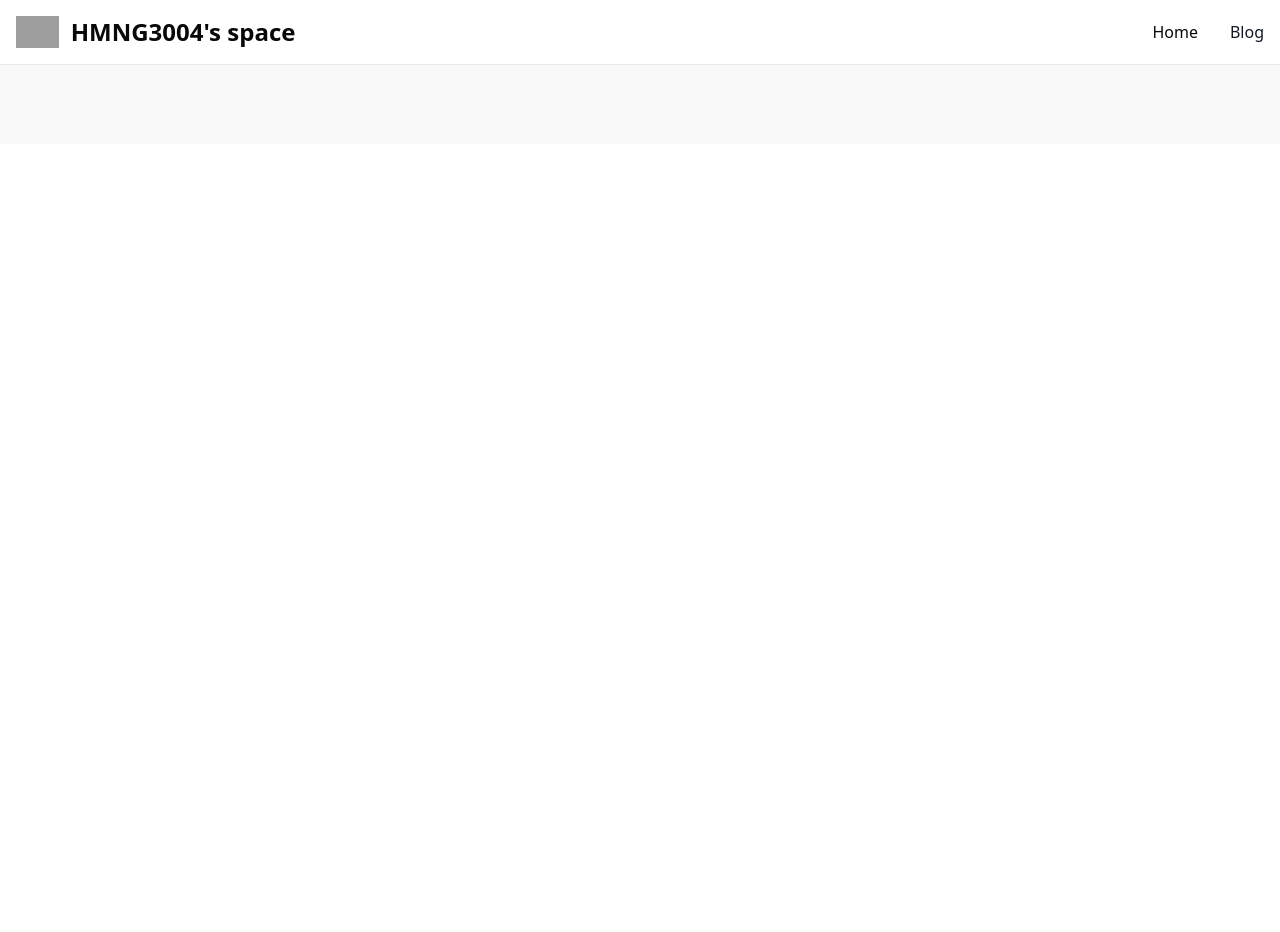
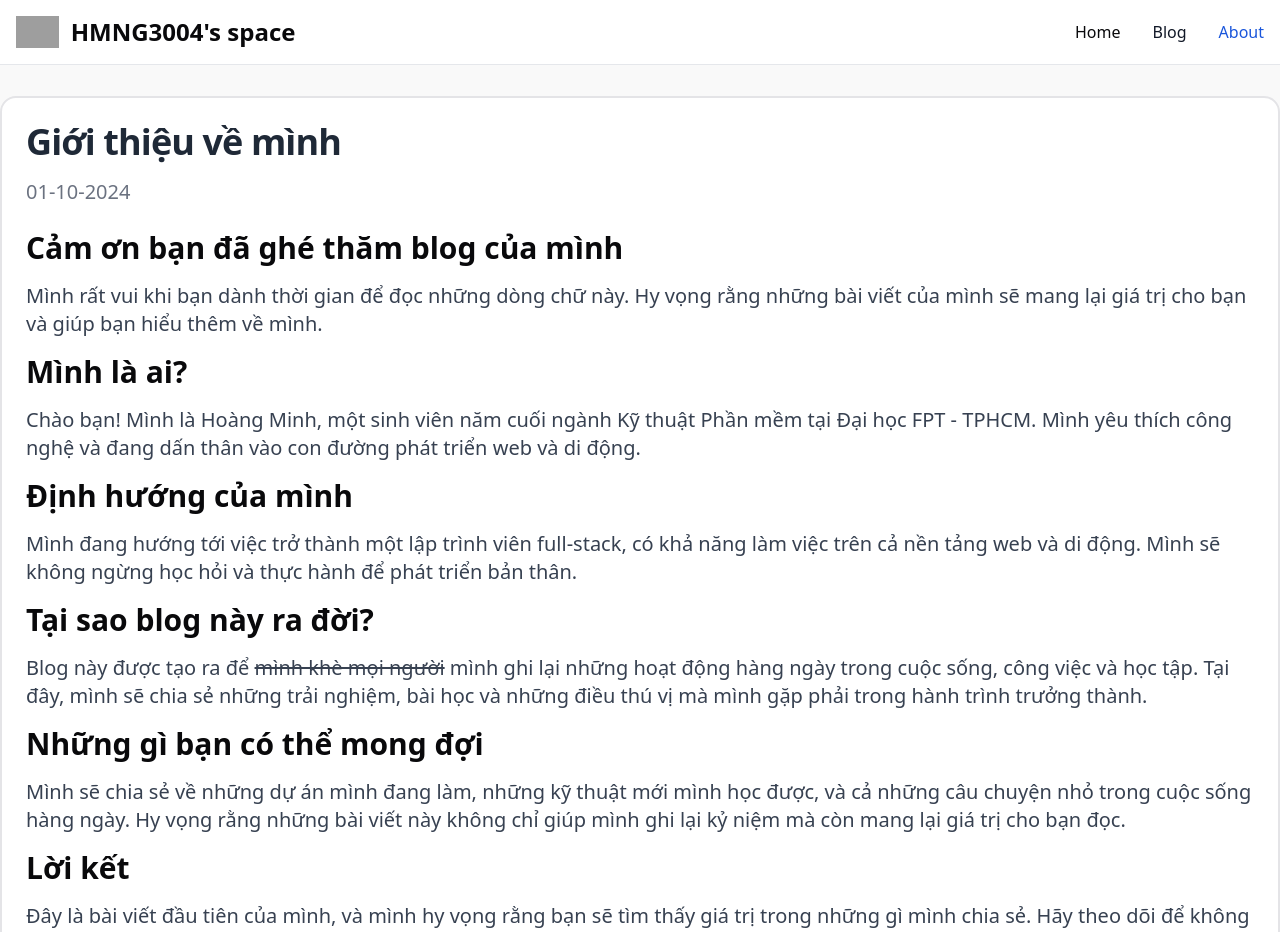
Before and after one commit to HMNG3004/HoangMinh, a React (Vite) app: page /about in a window 1280 px wide. Shown: the top 932 px of the page. Before the commit the page ends 800 px from the top, so only its background shows below. Built offline with nearby package versions, Linux system fonts and the light colour scheme; grey boxes are pictures that could not be loaded.

Commit message:
update about page

```diff
--- a/src/app/component/header/index.tsx
+++ b/src/app/component/header/index.tsx
@@ -12,7 +12,7 @@ const HeaderBar: React.FC = () => {
     // { name: "Projects", path: "/projects" },
     // { name: "Resume", path: "/resume" },
     // { name: "Contact", path: "/contact" },
-    // { name: "About", path: "/about" },
+    { name: "About", path: "/about" },
   ];
 
   useEffect(() => {
@@ -54,7 +54,7 @@ const HeaderBar: React.FC = () => {
       <nav className="bg-white dark:bg-gray-900 fixed w-full z-20 top-0 start-0 border-b border-gray-200 dark:border-gray-600">
         <div className="w-9/10 flex flex-wrap items-center justify-between mx-auto p-4">
           <a
-            href="https://hoang-minh.vercel.app/"
+            href="https://www.hoangminhng.social"
             className="flex items-center space-x-3 rtl:space-x-reverse"
           >
             <img
--- a/src/app/page/About/index.tsx
+++ b/src/app/page/About/index.tsx
@@ -1,6 +1,99 @@
 import React from "react";
+import { formatDate } from "../../utils/formatDate";
 
 const About: React.FC = () => {
-  return <></>;
+  return (
+    <div className="col-span-12 md:col-span-9 border-2 rounded-2xl p-6 bg-white">
+      <div className="w-full flex justify-center">
+        <div className="flex flex-col items-start text-left">
+          {/* Tiêu đề và Ngày */}
+          <div>
+            <div className="mb-4 text-3xl font-bold leading-none tracking-tight text-gray-800 md:text-4xl dark:text-white">
+              Giới thiệu về mình
+            </div>
+            <div className="mb-6 text-md font-normal text-gray-500 lg:text-xl dark:text-gray-400">
+              {formatDate(new Date(2024, 10, 1).toString())}
+            </div>
+          </div>
+
+          {/*Cảm ơn*/}
+          <div>
+            <div className="text-2xl md:text-3xl font-bold dark:text-white">
+              Cảm ơn bạn đã ghé thăm blog của mình
+            </div>
+            <div className="my-4 text-md lg:text-xl text-gray-700">
+              Mình rất vui khi bạn dành thời gian để đọc những dòng chữ này. Hy
+              vọng rằng những bài viết của mình sẽ mang lại giá trị cho bạn và
+              giúp bạn hiểu thêm về mình.
+            </div>
+          </div>
+          {/* Giới thiệu về bản thân */}
+          <div>
+            <div className="text-2xl md:text-3xl font-bold dark:text-white">
+              Mình là ai?
+            </div>
+            <div className="my-4 text-md lg:text-xl text-gray-700">
+              Chào bạn! Mình là Hoàng Minh, một sinh viên năm cuối ngành Kỹ
+              thuật Phần mềm tại Đại học FPT - TPHCM. Mình yêu thích công nghệ
+              và đang dấn thân vào con đường phát triển web và di động.
+            </div>
+          </div>
+
+          {/* Định hướng của mình */}
+          <div>
+            <div className="text-2xl md:text-3xl font-bold dark:text-white">
+              Định hướng của mình
+            </div>
+            <div className="my-4 text-md lg:text-xl text-gray-700">
+              Mình đang hướng tới việc trở thành một lập trình viên full-stack,
+              có khả năng làm việc trên cả nền tảng web và di động. Mình sẽ
+              không ngừng học hỏi và thực hành để phát triển bản thân.
+            </div>
+          </div>
+
+          {/* Mục đích của blog này */}
+          <div>
+            <div className="text-2xl md:text-3xl font-bold dark:text-white">
+              Tại sao blog này ra đời?
+            </div>
+            <div className="my-4 text-md lg:text-xl text-gray-700">
+              Blog này được tạo ra để{" "}
+              <span className="line-through">mình khè mọi người</span> mình ghi
+              lại những hoạt động hàng ngày trong cuộc sống, công việc và học
+              tập. Tại đây, mình sẽ chia sẻ những trải nghiệm, bài học và những
+              điều thú vị mà mình gặp phải trong hành trình trưởng thành.
+            </div>
+          </div>
+
+          {/* Những gì bạn có thể mong đợi */}
+          <div>
+            <div className="text-2xl md:text-3xl font-bold dark:text-white">
+              Những gì bạn có thể mong đợi
+            </div>
+            <div className="my-4 text-md lg:text-xl text-gray-700">
+              Mình sẽ chia sẻ về những dự án mình đang làm, những kỹ thuật mới
+              mình học được, và cả những câu chuyện nhỏ trong cuộc sống hàng
+              ngày. Hy vọng rằng những bài viết này không chỉ giúp mình ghi lại
+              kỷ niệm mà còn mang lại giá trị cho bạn đọc.
+            </div>
+          </div>
+
+          {/* Lời kết */}
+          <div>
+            <div className="text-2xl md:text-3xl font-bold dark:text-white">
+              Lời kết
+            </div>
+            <div className="my-4 text-md lg:text-xl text-gray-700">
+              Đây là bài viết đầu tiên của mình, và mình hy vọng rằng bạn sẽ tìm
+              thấy giá trị trong những gì mình chia sẻ. Hãy theo dõi để không bỏ
+              lỡ những nội dung thú vị về lập trình, công nghệ và cuộc sống của
+              một sinh viên đang tìm kiếm sự trưởng thành. Cảm ơn bạn đã ghé
+              thăm blog của mình!
+            </div>
+          </div>
+        </div>
+      </div>
+    </div>
+  );
 };
 export default About;
--- a/src/app/page/Home/index.tsx
+++ b/src/app/page/Home/index.tsx
@@ -41,12 +41,12 @@ const HomePage: React.FC = () => {
     },
     {
       name: "LinkedIn",
-      link: "https://www.linkedin.com/in/hoang-minh-ng-083b12236/",
+      link: "https://www.linkedin.com/in/hmng3004/",
       icon: <Linkedin />, // Placeholder for LinkedIn icon
     },
     {
       name: "Facebook",
-      link: "https://www.facebook.com/hoangminhng.dev/",
+      link: "https://www.facebook.com/HMNG3004/",
       icon: <Facebook />, // Placeholder for Facebook icon
     },
     {
@@ -66,7 +66,7 @@ const HomePage: React.FC = () => {
           Hi, I’m Hoang Minh
         </h1>
         <p className="text-xl text-gray-600 mt-4">First coffee then coding</p>
-        <p className="text-lg text-gray-500 mt-2">
+        <p className="text-xl text-gray-500 mt-2">
           Cảm ơn bạn đã ghé thăm blog của tớ
         </p>
 
@@ -94,31 +94,31 @@ const HomePage: React.FC = () => {
             <div className="flex flex-col items-start text-left">
               {/* Tiêu đề và Ngày */}
               <div>
-                <div className="mb-4 text-4xl font-bold leading-none tracking-tight text-gray-800 md:text-5xl lg:text-6xl dark:text-white">
+                <div className="mb-4 text-3xl font-bold leading-none tracking-tight text-gray-800 md:text-4xl dark:text-white">
                   Giới thiệu về mình
                 </div>
-                <div className="mb-6 text-lg font-normal text-gray-500 lg:text-xl dark:text-gray-400">
+                <div className="mb-6 text-md font-normal text-gray-500 lg:text-xl dark:text-gray-400">
                   {formatDate(new Date(2024, 10, 1).toString())}
                 </div>
               </div>
 
               {/*Cảm ơn*/}
               <div>
-                <div className="text-4xl font-bold dark:text-white">
+                <div className="text-2xl md:text-3xl font-bold dark:text-white">
                   Cảm ơn bạn đã ghé thăm blog của mình
                 </div>
-                <div className="my-4 text-2xl text-gray-700">
-                  Mình rất vui và hạnh phúc khi bạn dành thời gian để đọc những
-                  dòng chữ này. Hy vọng rằng những bài viết của mình sẽ mang lại
-                  giá trị cho bạn và giúp bạn hiểu thêm về mình.
+                <div className="my-4 text-md lg:text-xl text-gray-700">
+                  Mình rất vui khi bạn dành thời gian để đọc những dòng chữ này.
+                  Hy vọng rằng những bài viết của mình sẽ mang lại giá trị cho
+                  bạn và giúp bạn hiểu thêm về mình.
                 </div>
               </div>
               {/* Giới thiệu về bản thân */}
               <div>
-                <div className="text-4xl font-bold dark:text-white">
+                <div className="text-2xl md:text-3xl font-bold dark:text-white">
                   Mình là ai?
                 </div>
-                <div className="my-4 text-2xl text-gray-700">
+                <div className="my-4 text-md lg:text-xl text-gray-700">
                   Chào bạn! Mình là Hoàng Minh, một sinh viên năm cuối ngành Kỹ
                   thuật Phần mềm tại Đại học FPT - TPHCM. Mình yêu thích công
                   nghệ và đang dấn thân vào con đường phát triển web và di động.
@@ -127,10 +127,10 @@ const HomePage: React.FC = () => {
 
               {/* Định hướng của mình */}
               <div>
-                <div className="text-4xl font-bold dark:text-white">
+                <div className="text-2xl md:text-3xl font-bold dark:text-white">
                   Định hướng của mình
                 </div>
-                <div className="my-4 text-2xl text-gray-700">
+                <div className="my-4 text-md lg:text-xl text-gray-700">
                   Mình đang hướng tới việc trở thành một lập trình viên
                   full-stack, có khả năng làm việc trên cả nền tảng web và di
                   động. Mình sẽ không ngừng học hỏi và thực hành để phát triển
@@ -140,10 +140,10 @@ const HomePage: React.FC = () => {
 
               {/* Mục đích của blog này */}
               <div>
-                <div className="text-4xl font-bold dark:text-white">
+                <div className="text-2xl md:text-3xl font-bold dark:text-white">
                   Tại sao blog này ra đời?
                 </div>
-                <div className="my-4 text-2xl text-gray-700">
+                <div className="my-4 text-md lg:text-xl text-gray-700">
                   Blog này được tạo ra để{" "}
                   <span className="line-through">mình khè mọi người</span> mình
                   ghi lại những hoạt động hàng ngày trong cuộc sống, công việc
@@ -155,10 +155,10 @@ const HomePage: React.FC = () => {
 
               {/* Những gì bạn có thể mong đợi */}
               <div>
-                <div className="text-4xl font-bold dark:text-white">
+                <div className="text-2xl md:text-3xl font-bold dark:text-white">
                   Những gì bạn có thể mong đợi
                 </div>
-                <div className="my-4 text-2xl text-gray-700">
+                <div className="my-4 text-md lg:text-xl text-gray-700">
                   Mình sẽ chia sẻ về những dự án mình đang làm, những kỹ thuật
                   mới mình học được, và cả những câu chuyện nhỏ trong cuộc sống
                   hàng ngày. Hy vọng rằng những bài viết này không chỉ giúp mình
@@ -168,10 +168,10 @@ const HomePage: React.FC = () => {
 
               {/* Lời kết */}
               <div>
-                <div className="text-4xl font-bold dark:text-white">
+                <div className="text-2xl md:text-3xl font-bold dark:text-white">
                   Lời kết
                 </div>
-                <div className="my-4 text-2xl text-gray-700">
+                <div className="my-4 text-md lg:text-xl text-gray-700">
                   Đây là bài viết đầu tiên của mình, và mình hy vọng rằng bạn sẽ
                   tìm thấy giá trị trong những gì mình chia sẻ. Hãy theo dõi để
                   không bỏ lỡ những nội dung thú vị về lập trình, công nghệ và
```
